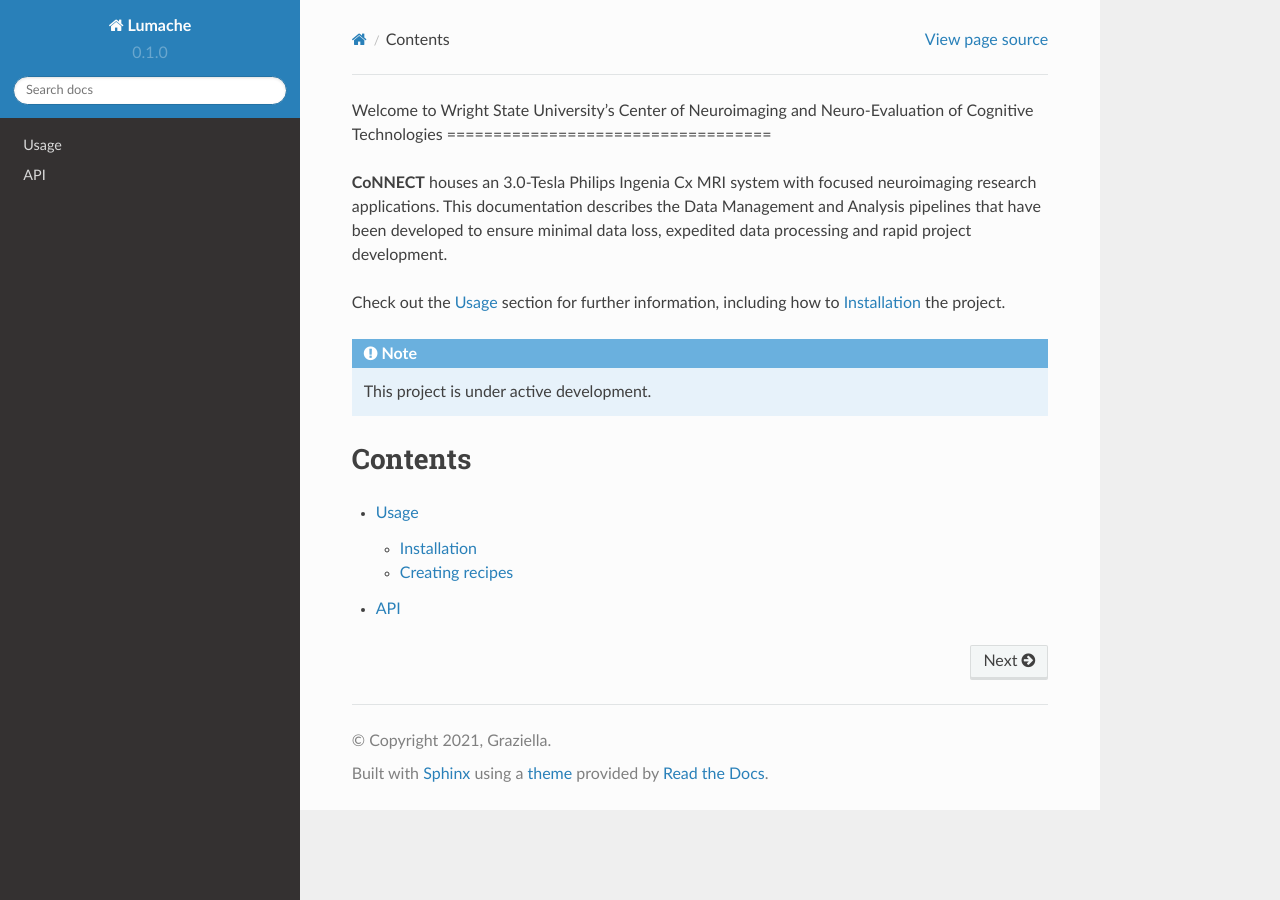
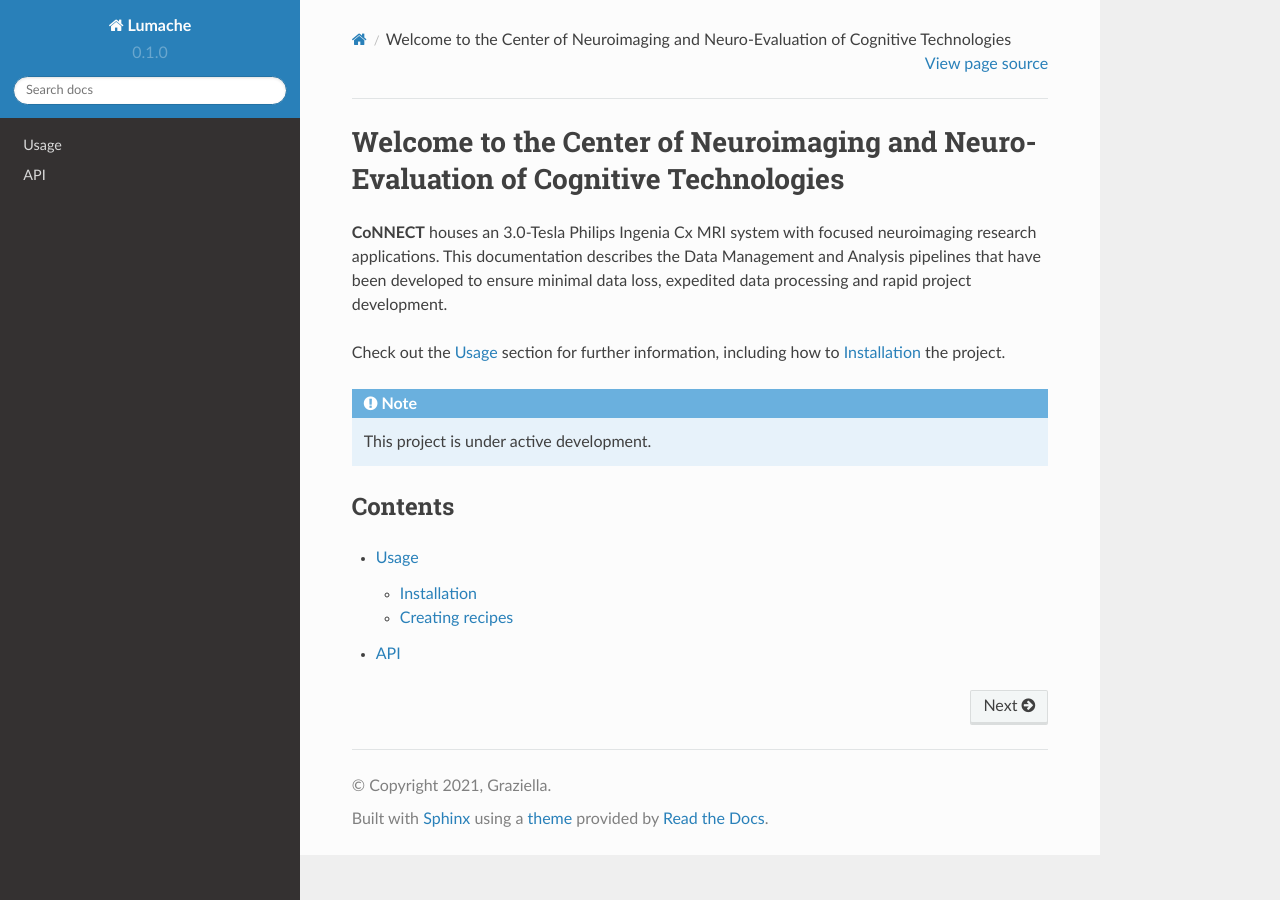
Before and after one commit to mattsherwood87/CoNNECT, a Sphinx documentation site: the page built from docs/source/index.rst, in a window 1280 px wide. Built offline with Sphinx 7.4.7 and the Read the Docs theme 2.0.0, drawn with Linux system fonts in a browser that asks for light colours.

Commit message:
initial mods 2

```diff
--- a/docs/source/index.rst
+++ b/docs/source/index.rst
@@ -1,5 +1,4 @@
-Welcome to Wright State University's
-Center of Neuroimaging and Neuro-Evaluation of Cognitive Technologies
+Welcome to the Center of Neuroimaging and Neuro-Evaluation of Cognitive Technologies
 ===================================
 
 **CoNNECT** houses an 3.0-Tesla Philips Ingenia Cx MRI system with focused neuroimaging research applications.
```
